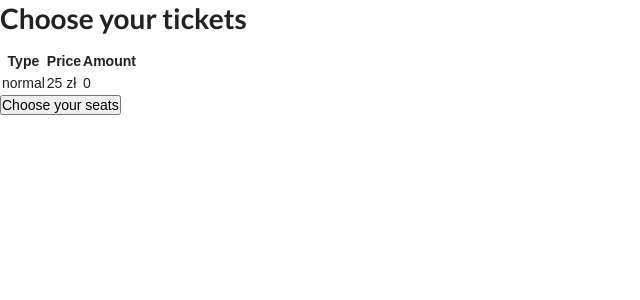
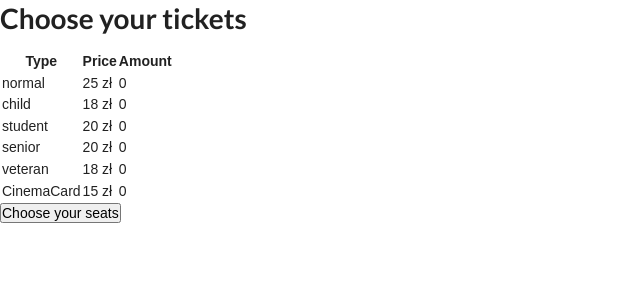
Before and after one commit to FuryChris/CC_Cinema-App, a React (Create React App) app in the folder client/: page /tickets in a window 1280 px wide. Shown: the top 300 px of the page, without its empty margins (0-640 px from the left). Built offline with nearby package versions, Linux system fonts and the light colour scheme.

Commit message:
Generate a list of table rows for each ticket

```diff
--- a/client/src/components/pages/tickets/Tickets.js
+++ b/client/src/components/pages/tickets/Tickets.js
@@ -25,11 +25,17 @@ class Tickets extends React.Component {
             </tr>
           </thead>
           <tbody>
-            <tr>
-              <td>{this.state.tickets[0].type}</td>
-              <td>{this.state.tickets[0].price}</td>
-              <td>{this.state.tickets[0].amount}</td>
-            </tr>
+            {
+              this.state.tickets.map(ticket => {
+                return (
+                  <tr key={ticket.type}>
+                    <td>{ticket.type}</td>
+                    <td>{ticket.price}</td>
+                    <td>{ticket.amount}</td>
+                  </tr>
+                );
+              })
+            }
           </tbody>
         </table>
         <input type='submit' value='Choose your seats' />
```
